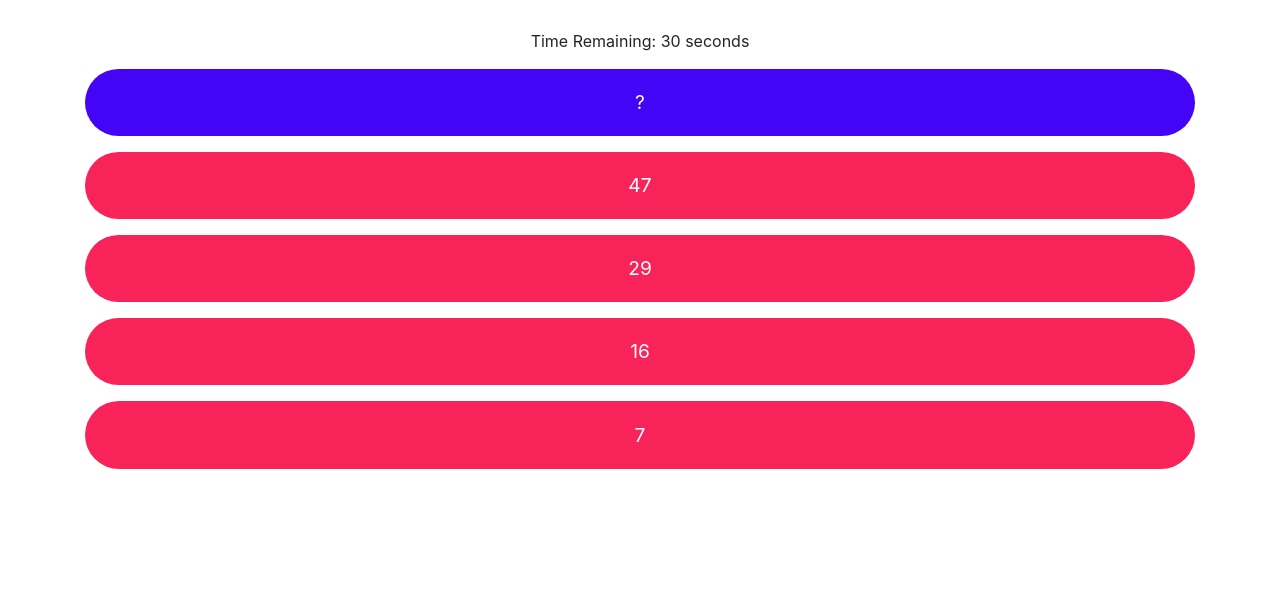
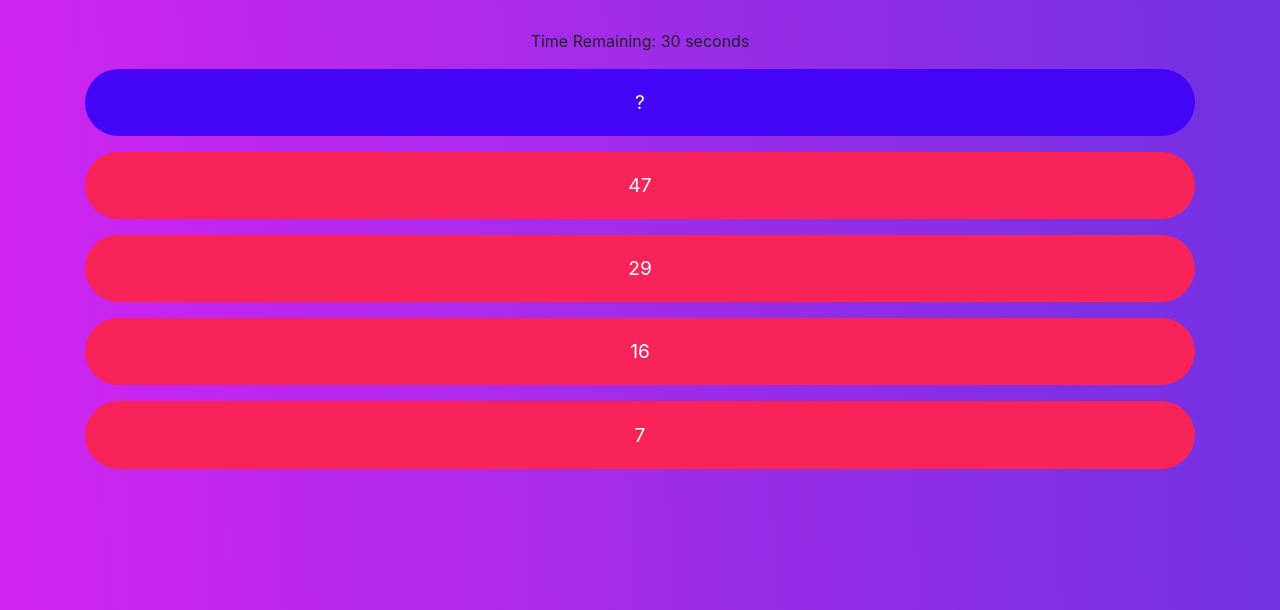
Before and after one commit to Unobtainiumrock/trivia-game, a plain HTML site: page index.html in a window 1280 px wide. Shown: the part 190-800 px from the top of the page. Drawn offline with nearby package versions, Linux system fonts and the light colour scheme.

Commit message:
Add pretty background gradient

```diff
--- a/assets/styles/style.css
+++ b/assets/styles/style.css
@@ -17,7 +17,9 @@ body {
   justify-content: center;
   align-items: center;
   min-height: 100vh;
-  background: white;
+  /* background: white; */
+  background-image: linear-gradient(87deg,#d224f1 0,#6f32e1 100%);
+
 }
 
 /* .answer {
```
